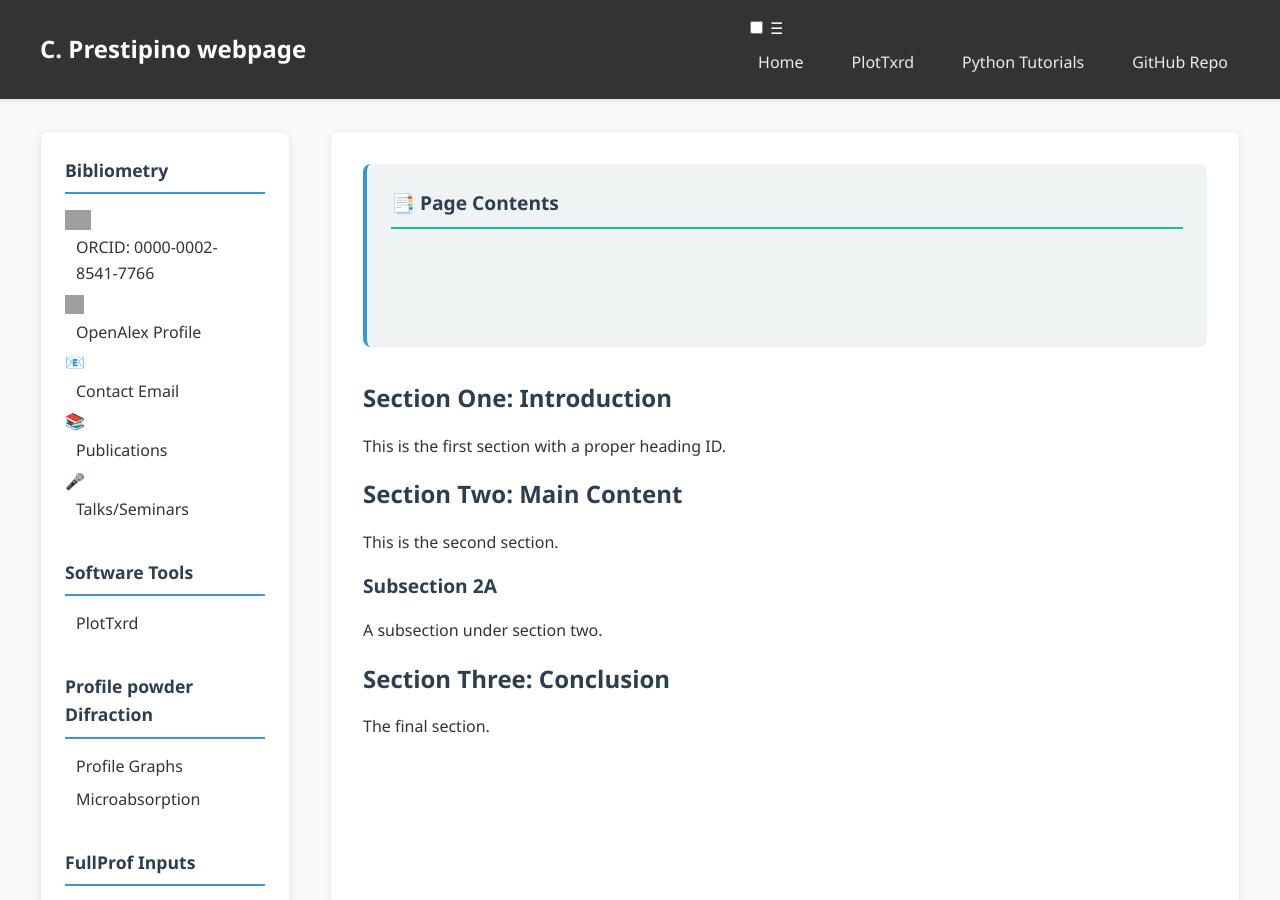
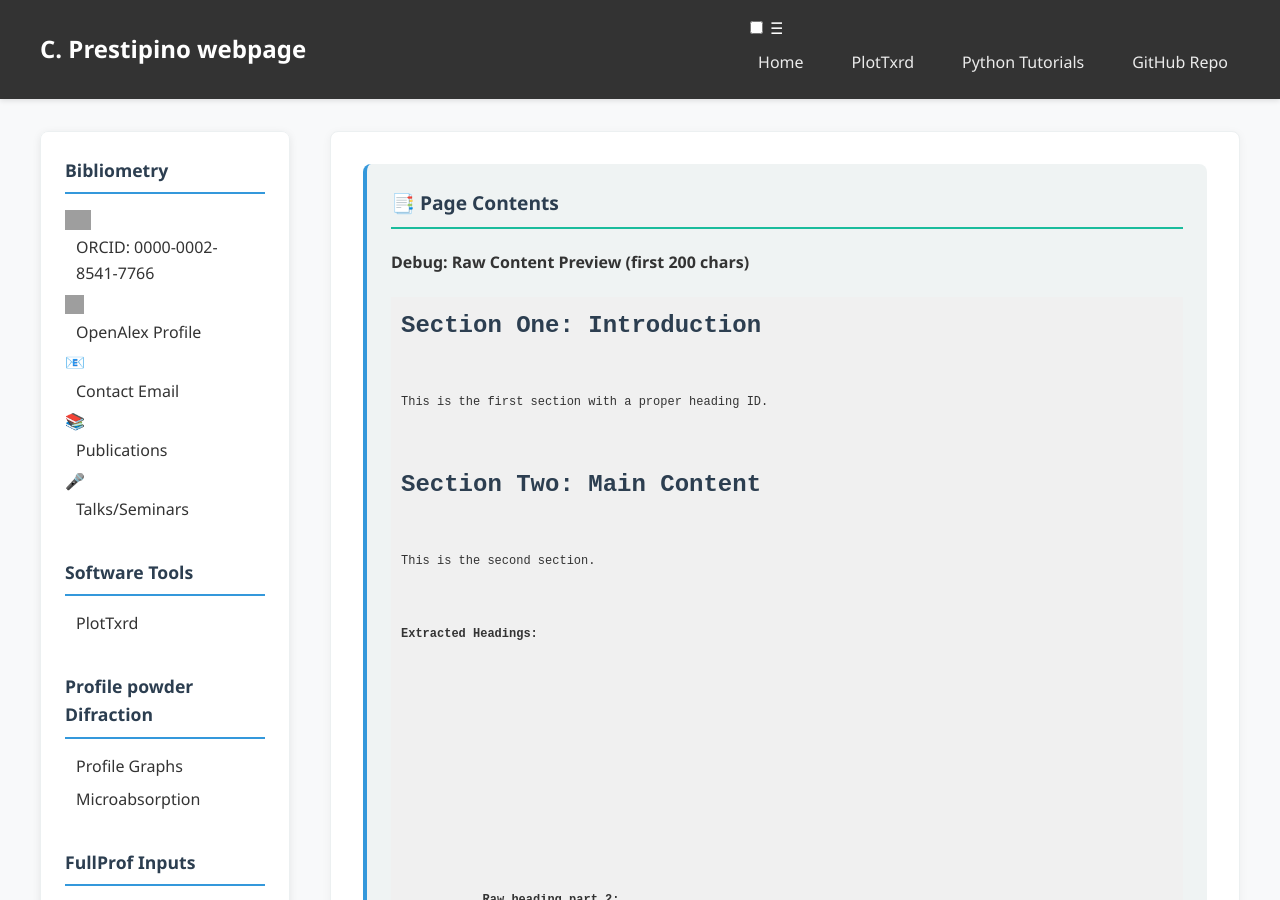
Before and after one commit to Prestipino/Prestipino.github.io, a Jekyll site: the page built from test-toc.html, in a window 1280 px wide and 900 px high. Built offline with Jekyll 4.4.1, drawn with Linux system fonts in a browser that asks for light colours; some of the changed text lies outside the part shown; grey boxes are pictures that could not be loaded.

Commit message:
Enhance TOC with raw content preview and heading details
Added raw content preview and improved heading extraction display.

```diff
--- a/_includes/toc.html
+++ b/_includes/toc.html
@@ -1,24 +1,37 @@
 <nav class="toc-nav">
+  <h4>Debug: Raw Content Preview (first 200 chars)</h4>
+  <pre style="background:#f0f0f0;padding:10px;font-size:12px;">{{ content | truncate: 200 }}</pre>
+
+  <h4>Extracted Headings:</h4>
   {% assign headings = content | split: '<h' %}
-  {% assign has_headings = false %}
-
   <ul class="toc-list">
   {% for heading in headings %}
-    {% if heading contains 'id=' %}
-      {% assign has_headings = true %}
-      {% assign level = heading | slice: 0 %}
-      {% assign id_start = heading | split: 'id="' | last %}
-      {% assign id = id_start | split: '"' | first %}
-      {% assign title = heading | split: '>' | last | split: '</h' | first %}
+    {% assign heading_trimmed = heading | strip %}
+    {% if heading_trimmed.size > 0 %}
+      <li>
+        <strong>Raw heading part {{ forloop.index }}:</strong><br>
+        <pre style="background:#f0f0f0;padding:5px;font-size:11px;">{{ heading_trimmed | escape }}</pre>
 
-      <li class="toc-h{{ level }}">
-        <a href="#{{ id }}">{{ title | strip_html | strip }}</a>
+        {% if heading contains 'id=' %}
+          {% assign level = heading | slice: 0 %}
+          {% assign id_start = heading | split: 'id="' | last %}
+          {% assign id = id_start | split: '"' | first %}
+          {% assign title = heading | split: '>' | last | split: '</h' | first %}
+
+          <div style="color:green;margin:5px 0;">
+            ✓ Found heading: Level={{ level }}, ID="{{ id }}", Title="{{ title | strip }}"
+          </div>
+
+          <a href="#{{ id }}" class="toc-h{{ level }}">
+            {{ title | strip }}
+          </a>
+        {% else %}
+          <div style="color:red;margin:5px 0;">
+            ✗ No ID found in this heading part
+          </div>
+        {% endif %}
       </li>
     {% endif %}
   {% endfor %}
-
-  {% unless has_headings %}
-    <li class="toc-empty">No headings found in this page</li>
-  {% endunless %}
   </ul>
 </nav>
```
